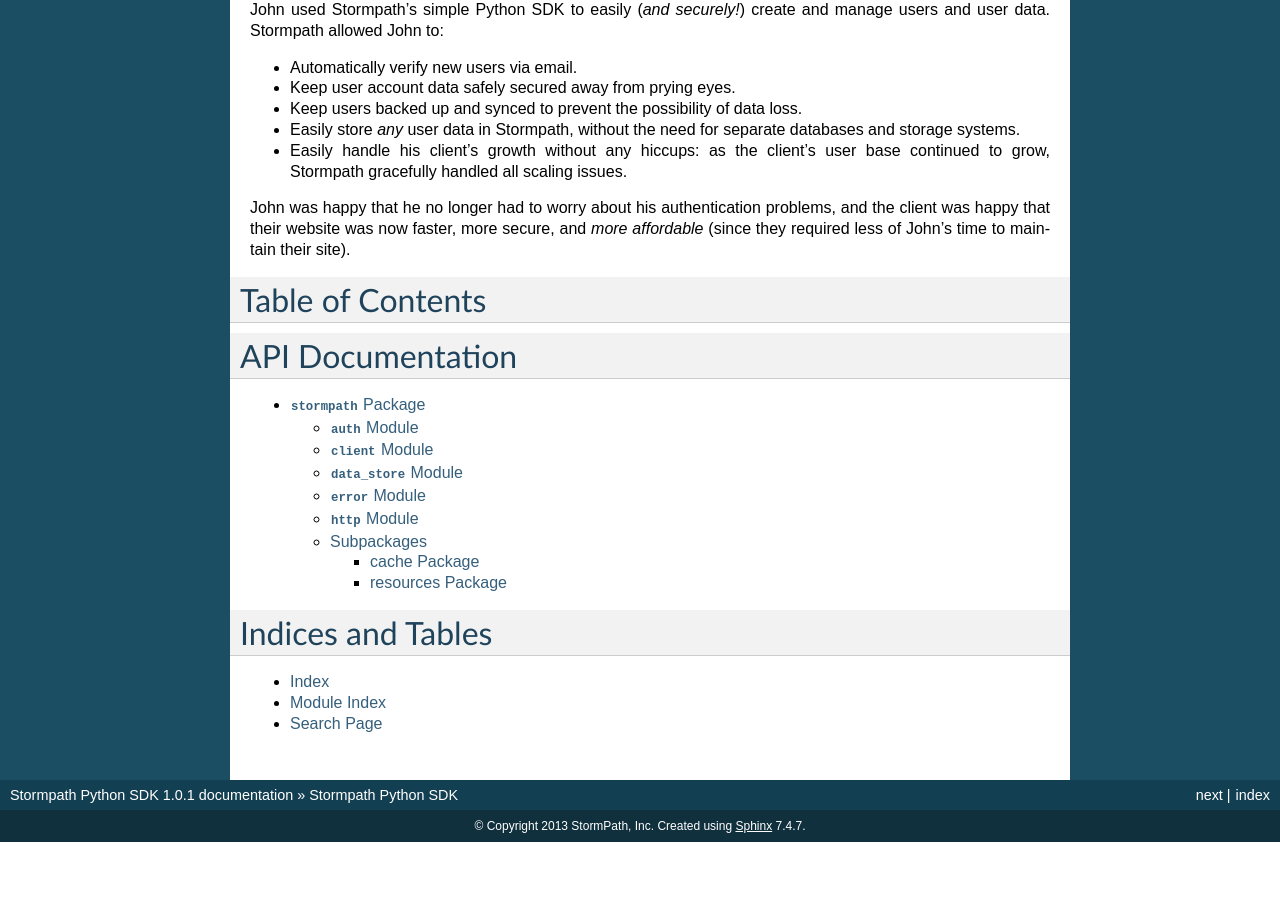
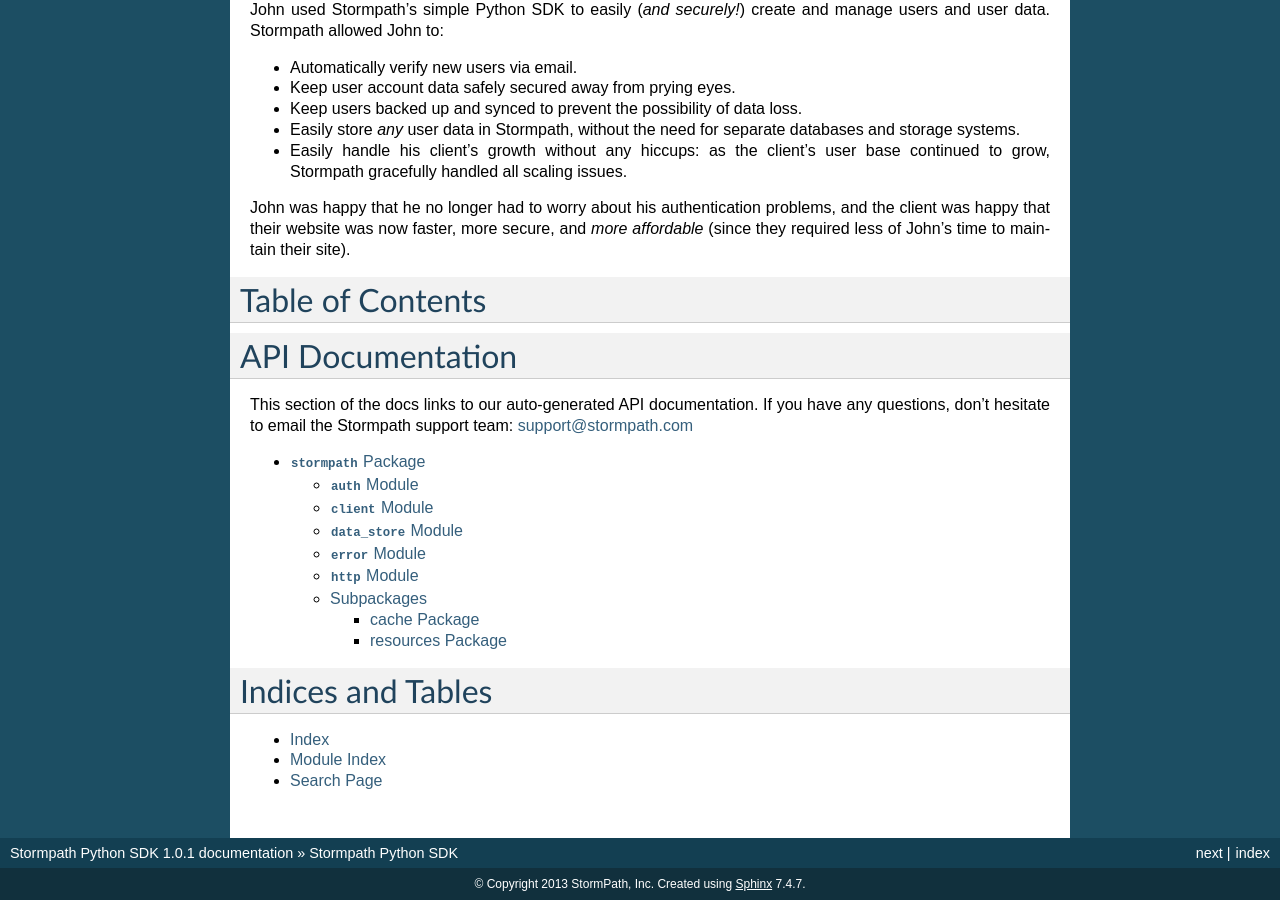
Before and after one commit to stormpath/stormpath-sdk-python, a Sphinx documentation site: the page built from docs/index.rst, in a window 1280 px wide and 900 px high, scrolled down 1473 px. Built offline with Sphinx 7.4.7, drawn with Linux system fonts in a browser that asks for light colours; before the commit the page ends 2315 px from its top, so only the background shows below that.

Commit message:
Adding API docs preface.

```diff
--- a/docs/index.rst
+++ b/docs/index.rst
@@ -104,6 +104,10 @@
 API Documentation
 =================
 
+This section of the docs links to our auto-generated API documentation.  If you
+have any questions, don't hesitate to email the Stormpath support team:
+`support@stormpath.com <mailto:support@stormpath.com>`_
+
 .. toctree::
     :maxdepth: 3
 
```
